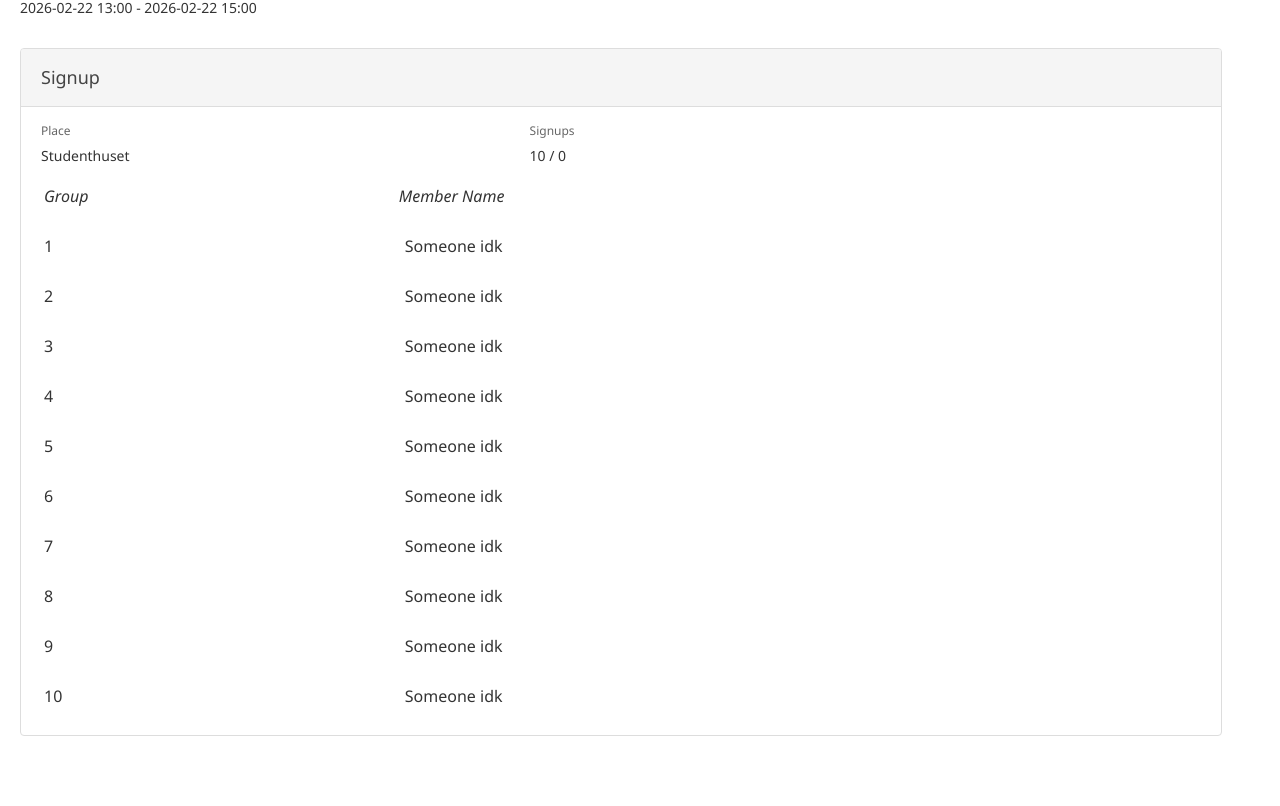
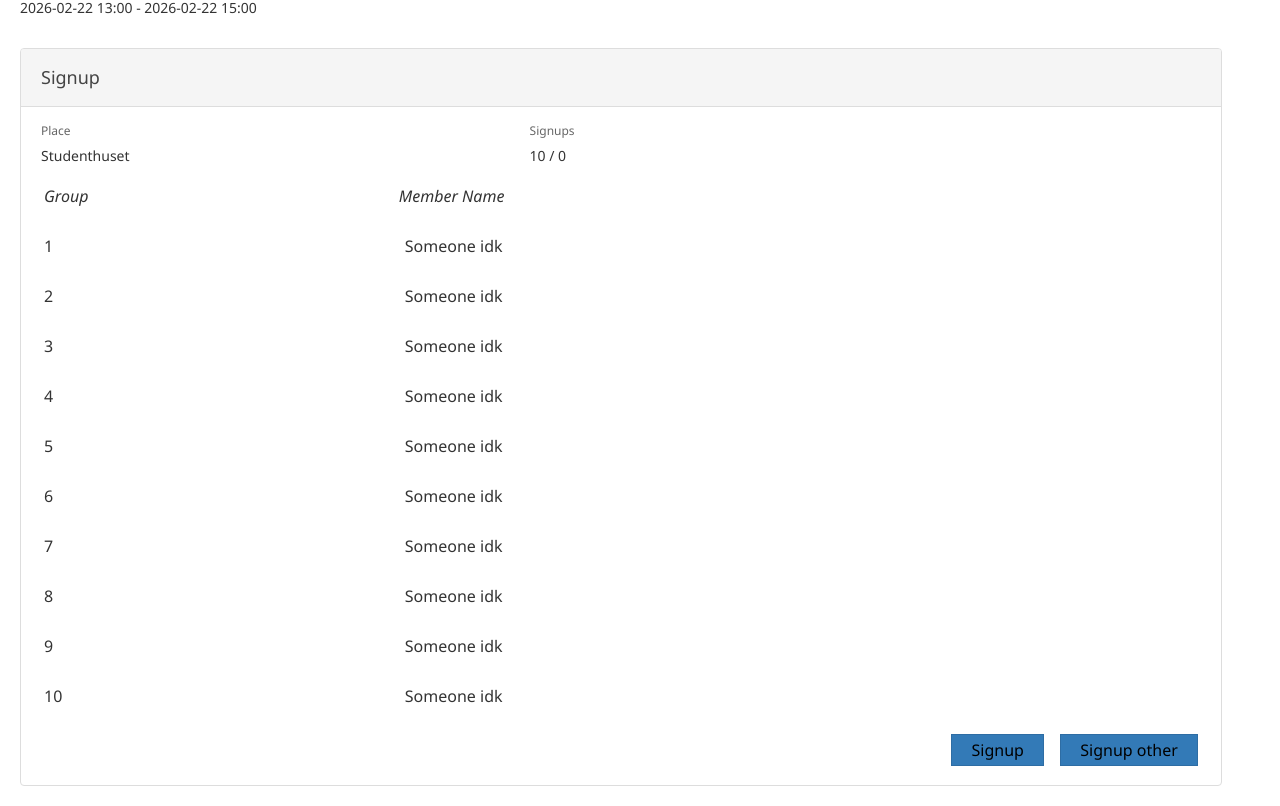
Before and after one commit to Wonder0378/100-AuthenticLisam, a React app in the folder Frontend/: page /sign-up/Alexander in a window 1280 px wide. Shown: the part 281-1087 px from the top of the page. Before the commit the page ends 1037 px from the top, so only its background shows below. Built offline with nearby package versions, Linux system fonts and the light colour scheme; the HTML template or start-up script is replaced by a standard one.

Commit message:
Signup button

```diff
--- a/Frontend/src/ServicePortal/Activity.jsx
+++ b/Frontend/src/ServicePortal/Activity.jsx
@@ -49,6 +49,12 @@ function Activity({name}) {
                                     </tr>
                                 )
                             })}
+                            <tr className="Group">
+                                <td id="btnSignup">
+                                    <button>Signup</button>
+                                    <button>Signup other</button>
+                                </td>
+                            </tr>
                         </tbody>
                     </table>
                 </div>
--- a/Frontend/src/ServicePortal/css/Activity.css
+++ b/Frontend/src/ServicePortal/css/Activity.css
@@ -99,3 +99,23 @@
     display: flex;
     flex-direction: row;
 }
+
+#btnSignup {
+    display: flex;
+    flex-direction: row;
+    gap: 1rem;
+    justify-content: end;
+    width: 100%;
+    margin-right: 40px;
+}
+
+#btnSignup button {
+    background-color: #337ab7;
+    border-radius: 0;
+    border-color: #2e6da4;
+    height: 2em;
+    display: flex;
+    align-items: center;
+    justify-content: center;
+    text-align: center;
+}
```
